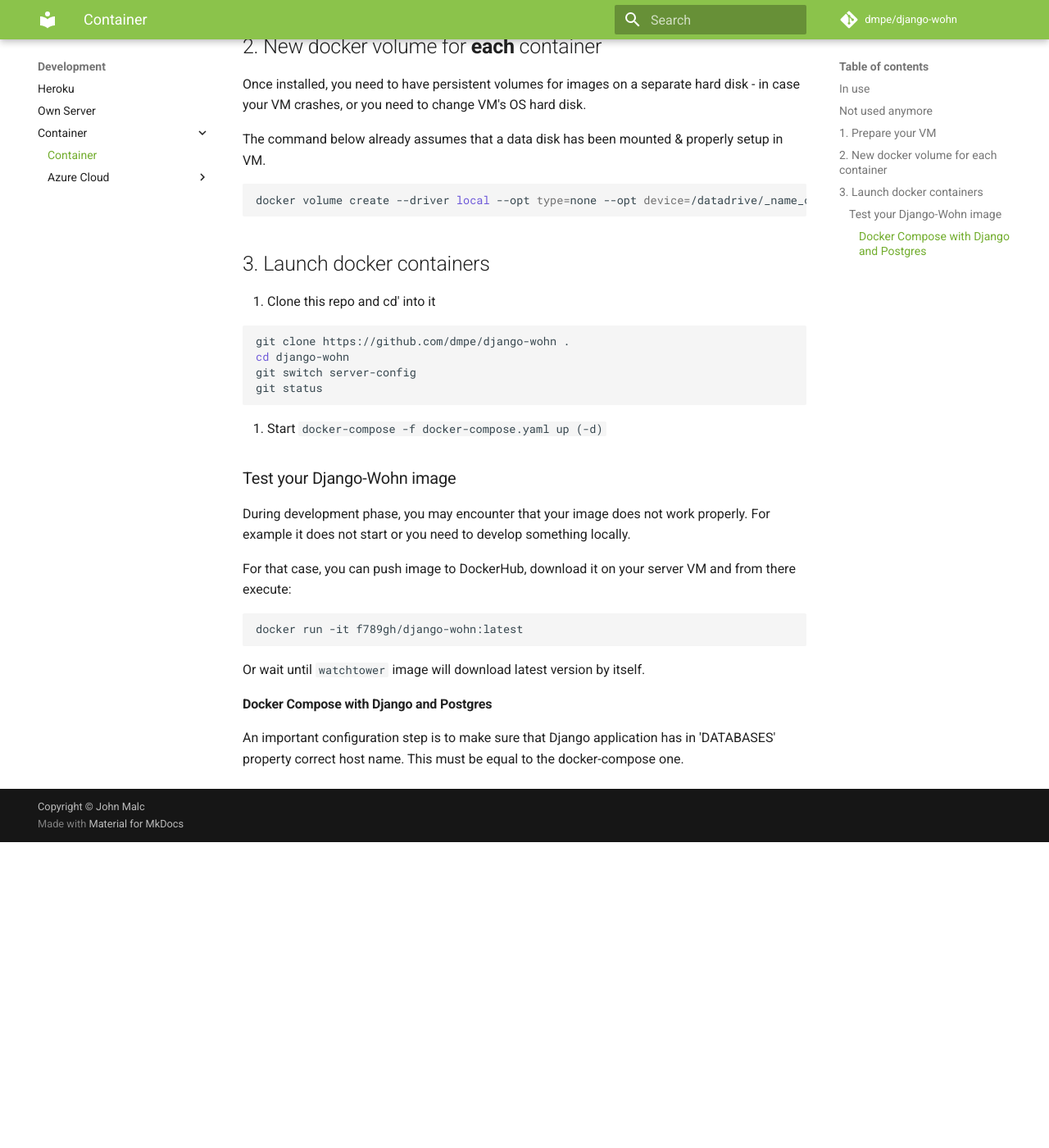
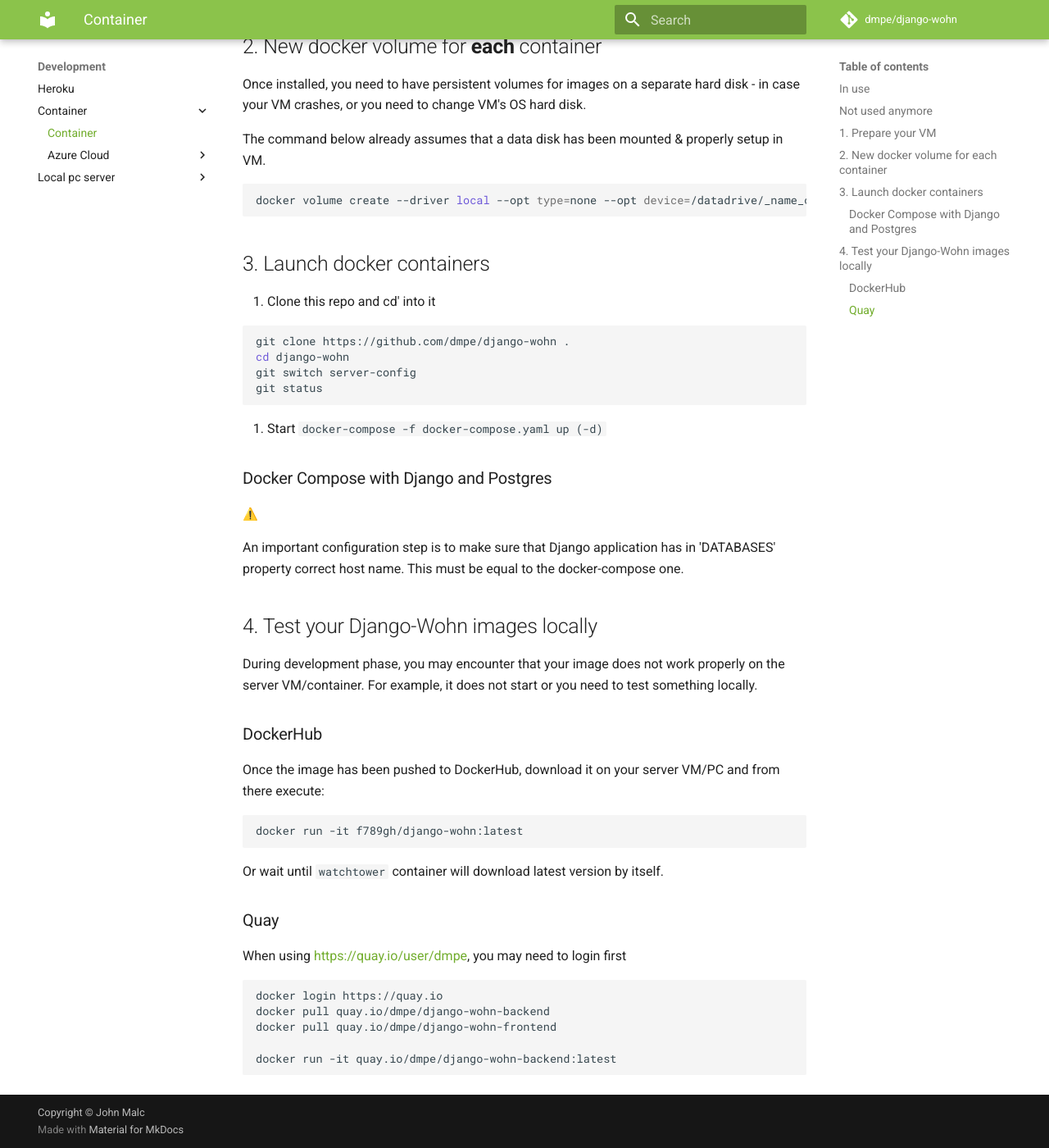
Before and after one commit to dmpe/django-wohn, an MkDocs documentation site: the page built from docs/development/container/container.md, in a window 1280 px wide and 1400 px high, scrolled down 1182 px. Shown: the whole window at 82% size. Built offline with MkDocs 1.6.1 and Material for MkDocs 9.7.7, drawn with Linux system fonts in a browser that asks for light colours; emoji names are drawn with the system emoji font; comment, search, counter and statistics services are not loaded; before the commit the page ends 2209 px from its top, so only the background shows below that.

Commit message:
add basics of new split into backend/ frontend

````diff
--- a/docs/development/container/container.md
+++ b/docs/development/container/container.md
@@ -65,21 +65,37 @@
 
 2. Start `docker-compose -f docker-compose.yaml up (-d)`
 
-### Test your Django-Wohn image
+### Docker Compose with Django and Postgres
 
-During development phase, you may encounter that your image does not work properly.
-For example it does not start or you need to develop something locally.
+:warning:
 
-For that case, you can push image to DockerHub, download it on your server VM and from there execute:
+An important configuration step is to make sure that Django application has in 'DATABASES' property
+correct host name.
+This must be equal to the docker-compose one.
+
+## 4. Test your Django-Wohn images locally
+
+During development phase, you may encounter that your image does not work properly on the server VM/container.
+For example, it does not start or you need to test something locally.
+
+### DockerHub
+
+Once the image has been pushed to DockerHub, download it on your server VM/PC and from there execute:
 
 ```shell
 docker run -it f789gh/django-wohn:latest
 ```
 
-Or wait until `watchtower` image will download latest version by itself.
+Or wait until `watchtower` container will download latest version by itself.
 
-#### Docker Compose with Django and Postgres
+### Quay
 
-An important configuration step is to make sure that Django application has in 'DATABASES' property
-correct host name.
-This must be equal to the docker-compose one.
+When using <https://quay.io/user/dmpe>, you may need to login first
+
+```
+docker login https://quay.io
+docker pull quay.io/dmpe/django-wohn-backend
+docker pull quay.io/dmpe/django-wohn-frontend
+
+docker run -it quay.io/dmpe/django-wohn-backend:latest
+```
````
Also changed, not shown: docs/development/local_pc_server/local_pc.md (added, +22 -0 lines), docs/development/local_pc_server/own_server.md (renamed from docs/development/own_server.md, +5 -5 lines).
